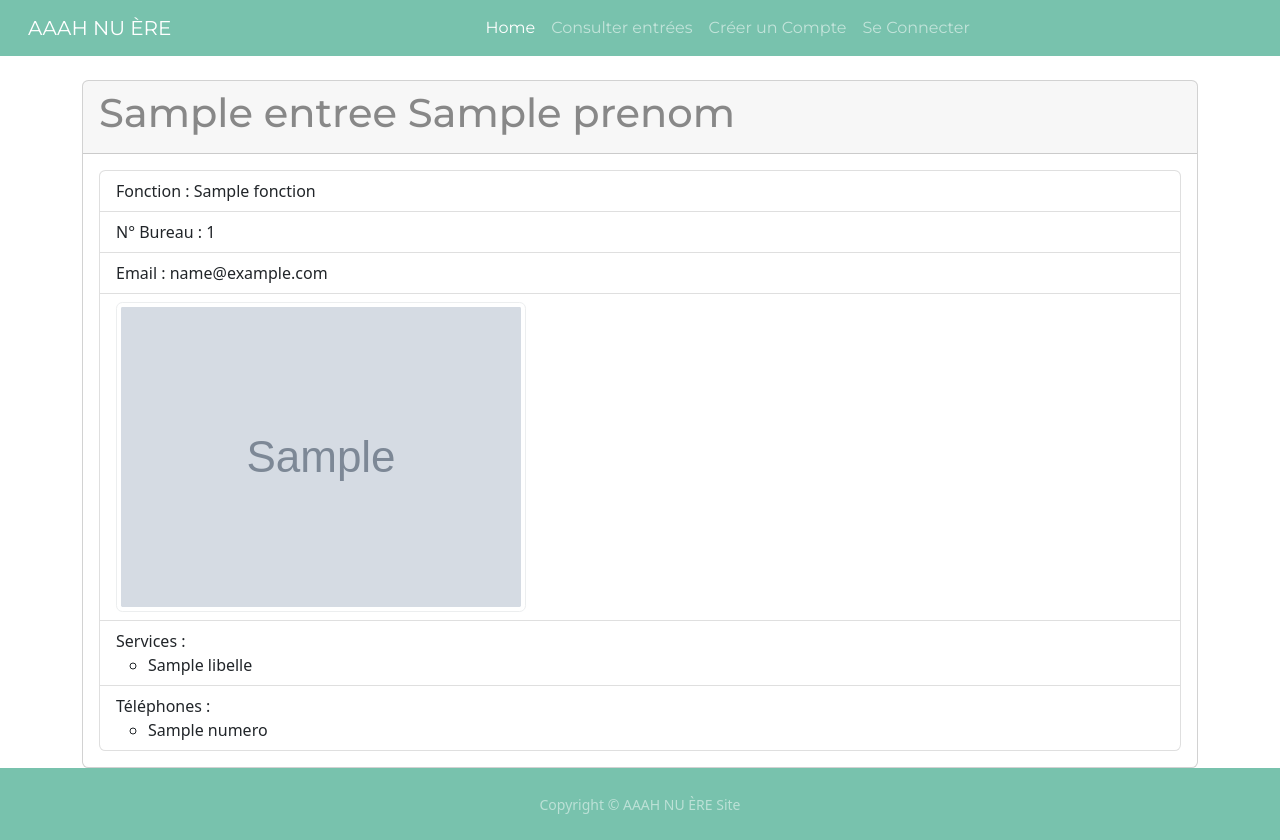
After one commit to ismaelkone1/webDirectory_project, a PHP site: template webDirectory.core/webDirectory.server/src/app/views/Entree.twig in a window 1280 px wide. The commit adds this page. Run offline with PHP 8.4, Linux system fonts and the light colour scheme; the template is opened without the code that fills it: most values are stand-ins (such as "Sample title", 1, 10 or a date in 2020); grey boxes marked "Sample" are stand-in pictures; some libraries are stand-ins or nearby versions.

Commit message:
entree : afficher une entrée

```diff
--- /dev/null
+++ b/webDirectory.core/webDirectory.server/src/app/views/Entree.twig
@@ -0,0 +1,49 @@
+{% extends 'base.twig' %}
+
+{% block title %}
+Détails Entrée - {{ entree.nom }} {{ entree.prenom }}
+{% endblock %}
+
+{% block body %}
+<div class="container mt-4">
+  <div class="card">
+    <div class="card-header">
+      <h1>{{ entree.nom }} {{ entree.prenom }}</h1>
+    </div>
+    <div class="card-body">
+      <ul class="list-group">
+        <li class="list-group-item">Fonction : {{ entree.fonction }}</li>
+        <li class="list-group-item">N° Bureau : {{ entree.num_bureau }}</li>
+        <li class="list-group-item">Email : {{ entree.email }}</li>
+        {% if entree.url_image is not null %}
+          <li class="list-group-item">
+            <img src="{{ entree.url_image }}" alt="Image de {{ entree.nom }} {{ entree.prenom }}" class="img-thumbnail">
+          </li>
+        {% endif %}
+        <li class="list-group-item">Services :
+          {% if entree.services.isEmpty() %}
+            Aucun service associé
+          {% else %}
+            <ul>
+              {% for service in entree.services %}
+                <li>{{ service.libelle }}</li>
+              {% endfor %}
+            </ul>
+          {% endif %}
+        </li>
+        <li class="list-group-item">Téléphones :
+          {% if entree.telephones.isEmpty() %}
+            Aucun téléphone associé
+          {% else %}
+            <ul>
+              {% for telephone in entree.telephones %}
+                <li>{{ telephone.numero }}</li>
+              {% endfor %}
+            </ul>
+          {% endif %}
+        </li>
+      </ul>
+    </div>
+  </div>
+</div>
+{% endblock %}
--- a/webDirectory.core/webDirectory.server/src/app/views/ListeEntreeVue.twig
+++ b/webDirectory.core/webDirectory.server/src/app/views/ListeEntreeVue.twig
@@ -46,7 +46,7 @@ Entrées
                 {% if entree.services is not empty %}
                     {% for service in entree.services %}
                         <tr class="table-active text-center">
-                            <th scope="row">{{ entree.id }}</th>
+                            <th scope="row"><a href="{{ url_for('detail_entree', {id: entree.id}) }}">{{ entree.id }}</a></th>
                             <td>{{ entree.nom }}</td>
                             <td>{{ entree.prenom }}</td>
                             <td>{{ service.libelle }}</td>
@@ -58,7 +58,7 @@ Entrées
                     {% endfor %}
                 {% else %}
                     <tr class="table-active text-center">
-                        <th scope="row">{{ entree.id }}</th>
+                        <th scope="row"><a href="{{ url_for('detail_entree', {id: entree.id}) }}">{{ entree.id }}</a></th>
                         <td>{{ entree.nom }}</td>
                         <td>{{ entree.prenom }}</td>
                         <td>Non spécifié</td>
--- a/webDirectory.core/webDirectory.server/src/conf/routes.php
+++ b/webDirectory.core/webDirectory.server/src/conf/routes.php
@@ -15,6 +15,7 @@ use web\directory\app\actions\CreationServiceGETAction;
 use web\directory\app\actions\CreationServicePOSTAction;
 use web\directory\app\actions\GetUserEntreesAction;
 use web\directory\app\actions\LogoutAction;
+use web\directory\app\actions\DetailsEntreeAction;
 
 return function (App $app): App {
     $app->get('/', HomeAction::class)
@@ -60,5 +61,8 @@ return function (App $app): App {
     $app->post('/creationService',CreationServicePOSTAction::class)
         ->setName('creationServicePOST');
 
+    $app->get('/entrees/{id}/details', DetailsEntreeAction::class)
+        ->setName(('detail_entree'));
+
     return $app;
 };
```
Also changed, not shown: webDirectory.core/webDirectory.server/src/app/actions/DetailsEntreeAction.php (added, +36 -0 lines).
